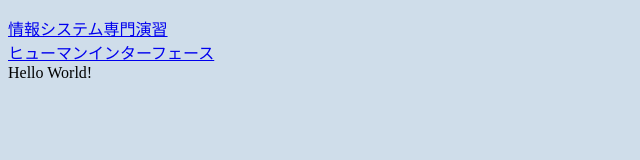
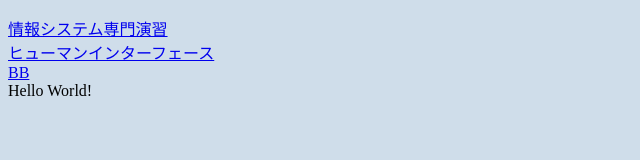
Before and after one commit to e1b20047/html, a plain HTML site: page index.html in a window 1280 px wide. Shown: the whole page, without its empty margins (0-640 px from the left). Drawn offline with Linux system fonts and the light colour scheme.

Commit message:
Update index.html

```diff
--- a/index.html
+++ b/index.html
@@ -9,6 +9,7 @@
     <p>
 <a href="dbs_c/enter.html">情報システム専門演習</a><br>
 <a href="js_ren/enter.html">ヒューマンインターフェース</a><br>
+<a href="js_ren/none.html">BB</a><br>
 Hello World!<br>
     </p>
 </body>
```
